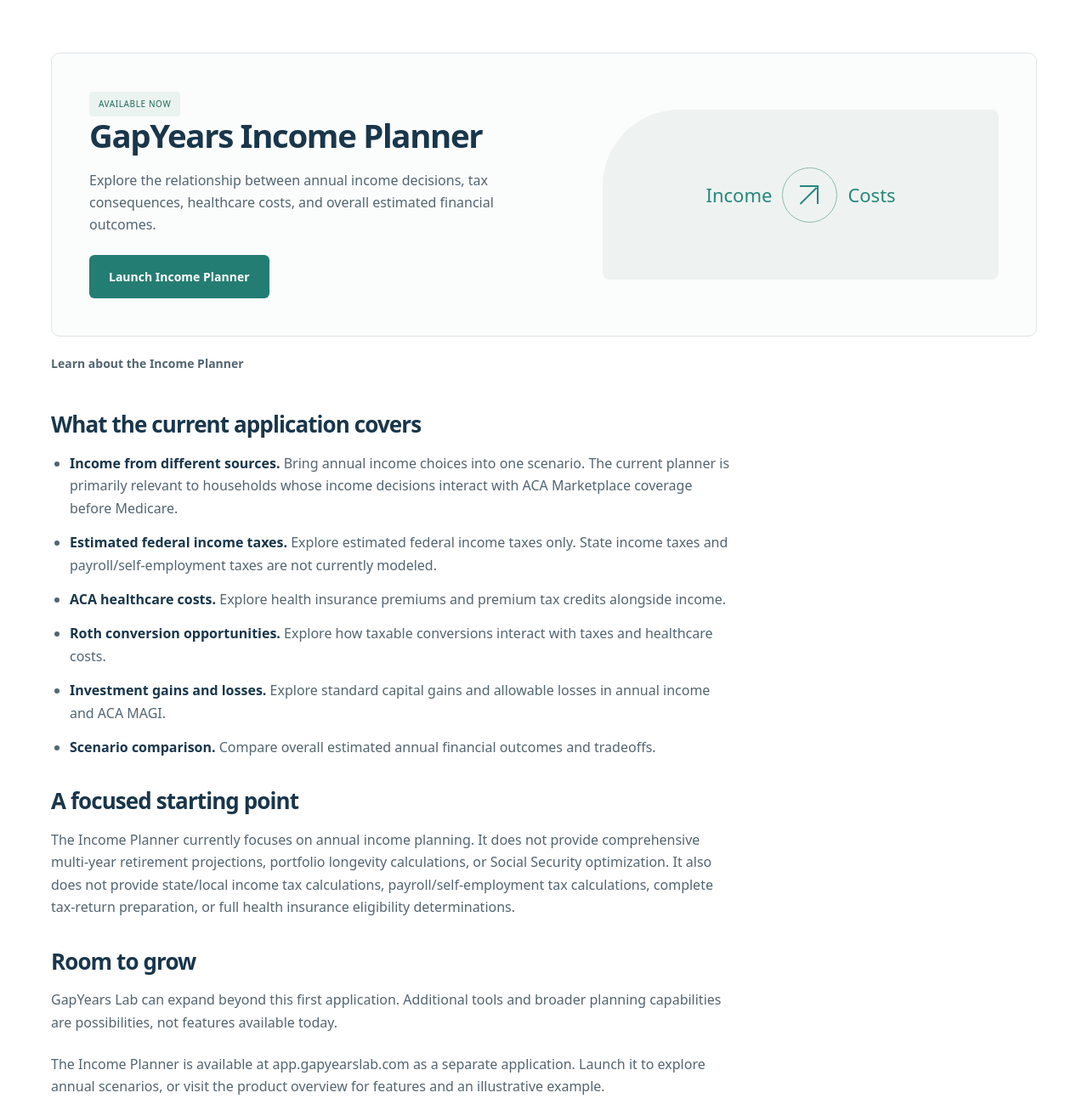
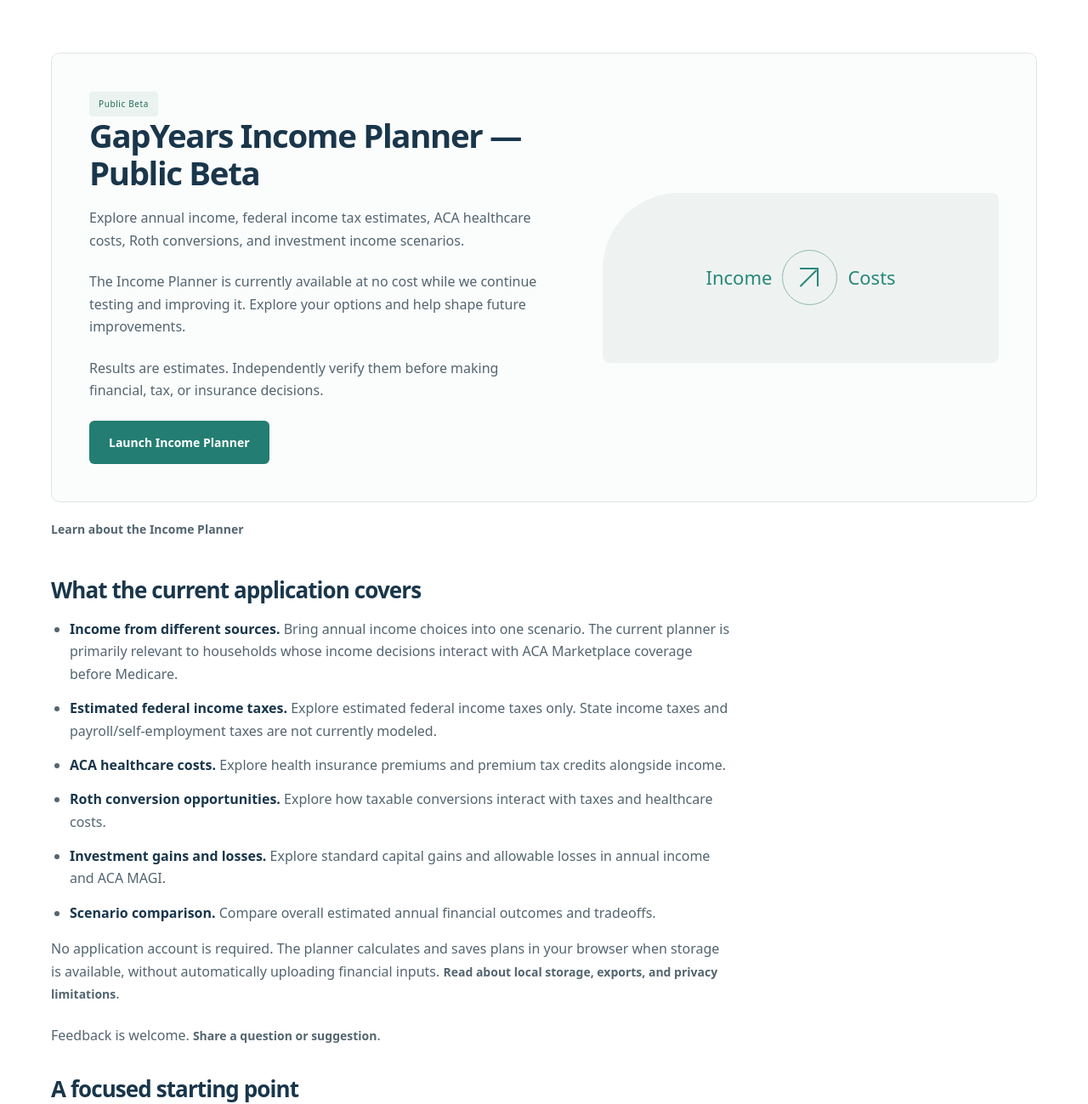
Before and after one commit to wadeolcott-cyber/gapyearslab-website, a plain HTML site: page planning-tools/index.html in a window 1280 px wide. Shown: the part 525-1824 px from the top of the page at 85% size. Drawn offline with Linux system fonts and the light colour scheme.

Commit message:
Present Income Planner as public beta across product pages

```diff
--- a/planning-tools/index.html
+++ b/planning-tools/index.html
@@ -58,9 +58,11 @@
 <section class="container content">
 <article class="feature-card">
 <div>
-<span class="pill">AVAILABLE NOW</span>
-<h2>GapYears Income Planner</h2>
-<p>Explore the relationship between annual income decisions, tax consequences, healthcare costs, and overall estimated financial outcomes.</p>
+<span class="pill">Public Beta</span>
+<h2>GapYears Income Planner — Public Beta</h2>
+<p>Explore annual income, federal income tax estimates, ACA healthcare costs, Roth conversions, and investment income scenarios.</p>
+<p>The Income Planner is currently available at no cost while we continue testing and improving it. Explore your options and help shape future improvements.</p>
+<p>Results are estimates. Independently verify them before making financial, tax, or insurance decisions.</p>
 <a class="button" href="https://app.gapyearslab.com">Launch Income Planner</a>
 </div>
 <div class="feature-symbol" aria-hidden="true">
@@ -89,6 +91,8 @@
 <li>
 <strong>Scenario comparison.</strong> Compare overall estimated annual financial outcomes and tradeoffs.</li>
 </ul>
+<p>No application account is required. The planner calculates and saves plans in your browser when storage is available, without automatically uploading financial inputs. <a class="text-link" href="/privacy/">Read about local storage, exports, and privacy limitations</a>.</p>
+<p>Feedback is welcome. <a class="text-link" href="/contact/">Share a question or suggestion</a>.</p>
 <h2>A focused starting point</h2>
 <p>The Income Planner currently focuses on annual income planning. It does not provide comprehensive multi-year retirement projections, portfolio longevity calculations, or Social Security optimization. It also does not provide state/local income tax calculations, payroll/self-employment tax calculations, complete tax-return preparation, or full health insurance eligibility determinations.</p>
 <h2>Room to grow</h2>
```
Also changed, not shown: index.html (+3 -2 lines), planner/index.html (+5 -0 lines).
